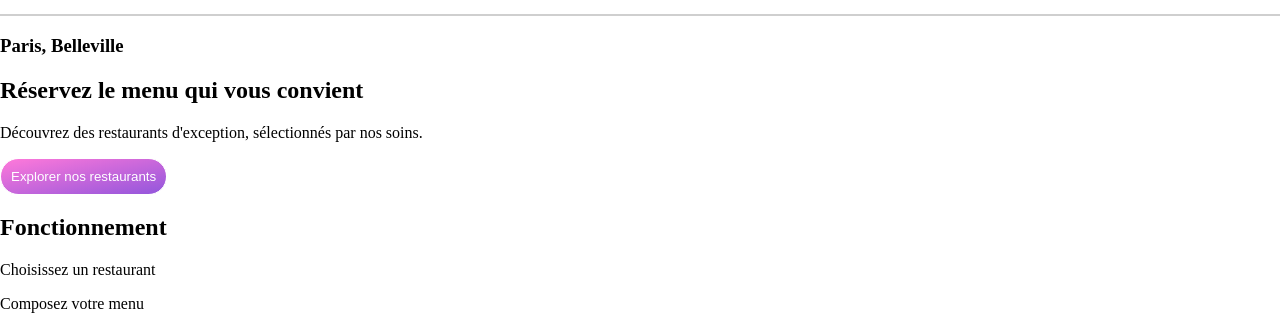
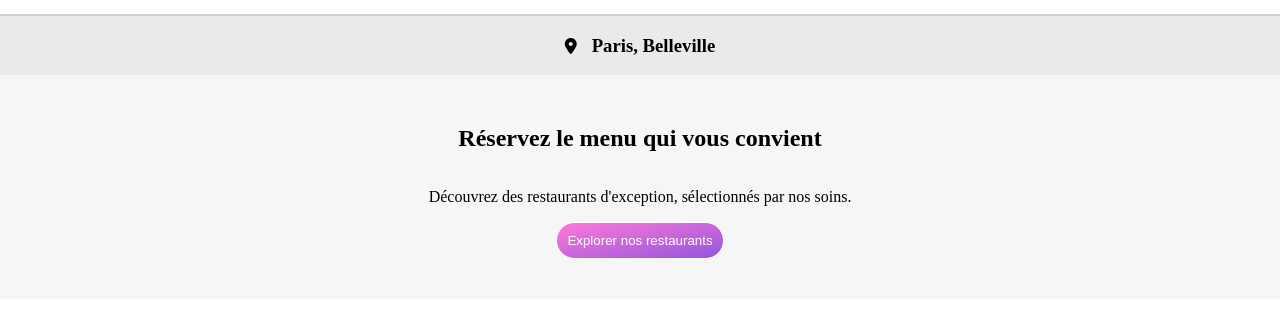
Before and after one commit to kairisflorian/FlorianKairis_3_12102020, a website: page index.html in a window 1280 px wide. Shown: the part 46-362 px from the top of the page. Drawn offline with Linux system fonts and the light colour scheme.

Commit message:
ajout section description et localisation

```diff
--- a/index.html
+++ b/index.html
@@ -13,11 +13,12 @@
         <img class="headerprincipal__logo" src="public/img/logo/ohmyfood.png" alt="logo ohmyfood"/>
     </header>
     <!-- Localisation de l'utilisateur -->
-    <section>
-        <h3>Paris, Belleville</h3>
+    <section class="localisation">
+        <i class="fas fa-map-marker-alt"></i>
+        <h3></i>Paris, Belleville</h3>
     </section>
     <!-- description du site-->
-    <section>
+    <section class="description">
         <h1>Réservez le menu qui vous convient</h1>
         <p>Découvrez des restaurants d'exception, sélectionnés par nos soins.</p>
         <button type="button">Explorer nos restaurants</button>
--- a/sass/pages/_index.scss
+++ b/sass/pages/_index.scss
@@ -9,3 +9,23 @@ img{
 body{
     margin: 0px;
 }
+
+.localisation{
+    display: flex;
+    align-items: center;
+    justify-content: center;
+    background: rgb(234, 234, 234);
+    h3{
+        margin-left: 15px;
+    }
+}
+
+.description{
+    background: rgb(246, 246, 246);
+    display: flex;
+    flex-direction: column;
+    align-items: center;
+    text-align: center;
+    padding-bottom: 40px;
+    padding-top: 30px;
+}
```
Also changed, not shown: public/css/style.css, 1 other file.
